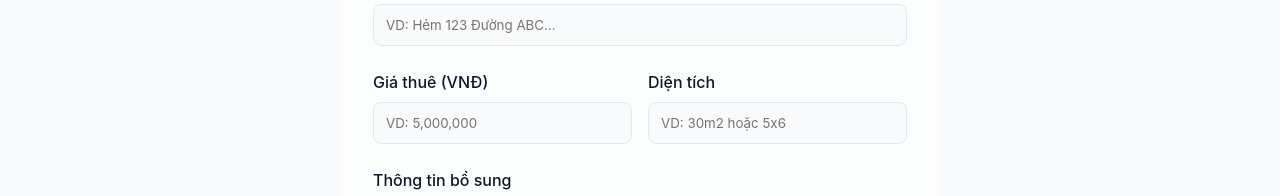
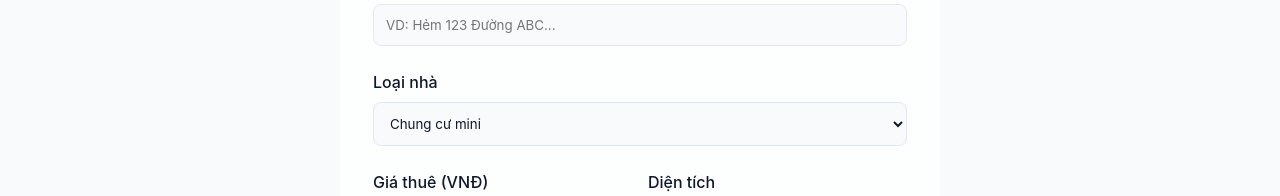
Before and after one commit to huy4vn/nha-dat, a Next.js app: page /add in a window 1280 px wide. Shown: the part 338-534 px from the top of the page. Built offline with nearby package versions, Linux system fonts and the light colour scheme; no server answers.

Commit message:
Add EditHousePage, multiple images, and House Type support

```diff
--- a/src/app/add/page.tsx
+++ b/src/app/add/page.tsx
@@ -15,6 +15,7 @@ export default function AddHousePage() {
     description: '',
     price: '',
     area: '',
+    type: 'Chung cư mini',
     imageUrls: [] as string[],
   });
 
@@ -87,6 +88,7 @@ export default function AddHousePage() {
         description: formData.description,
         price: Number(formData.price.replace(/\D/g, '')),
         area: formData.area,
+        type: formData.type,
         imageUrls: formData.imageUrls,
         ratings: {
           price: 0,
@@ -126,6 +128,22 @@ export default function AddHousePage() {
           />
         </div>
 
+        <div style={{ marginBottom: '1.5rem' }}>
+          <label style={{ display: 'block', marginBottom: '0.5rem', fontWeight: 500 }}>Loại nhà</label>
+          <select
+            name="type"
+            value={formData.type}
+            onChange={handleChange as any}
+            style={{ width: '100%', padding: '0.75rem', borderRadius: 'var(--radius-md)', border: '1px solid var(--border-color)', backgroundColor: 'var(--bg-primary)', color: 'var(--text-primary)' }}
+          >
+            <option value="Chung cư mini">Chung cư mini</option>
+            <option value="Chung cư">Chung cư</option>
+            <option value="Nhà đất">Nhà đất</option>
+            <option value="Phòng trọ">Phòng trọ</option>
+            <option value="Khác">Khác</option>
+          </select>
+        </div>
+
         <div className="grid grid-cols-1 md:grid-cols-2 gap-4" style={{ marginBottom: '1.5rem' }}>
           <div>
             <label style={{ display: 'block', marginBottom: '0.5rem', fontWeight: 500 }}>Giá thuê (VNĐ)</label>
@@ -149,7 +167,6 @@ export default function AddHousePage() {
             <input
               type="text"
               name="area"
-              required
               value={formData.area}
               onChange={handleChange}
               style={{ width: '100%', padding: '0.75rem', borderRadius: 'var(--radius-md)', border: '1px solid var(--border-color)', backgroundColor: 'var(--bg-primary)', color: 'var(--text-primary)' }}
```
Also changed, not shown: src/app/edit/[id]/page.tsx (+19 -1 lines), src/components/HouseCard.tsx (+16 -4 lines).
